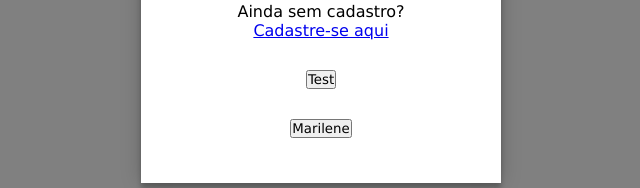
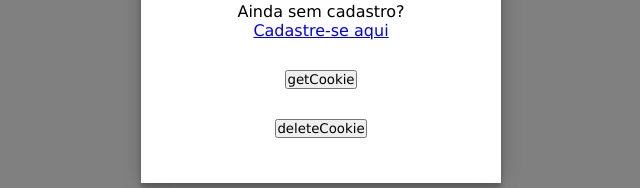
Before and after one commit to Gustavobvs1/simuBanco, a React (Create React App) app in the folder frontend/: page /login in a window 1280 px wide. Shown: the part 461-649 px from the top of the page, without its empty margins (319-959 px from the left). Built offline with nearby package versions, Linux system fonts and the light colour scheme.

Commit message:
ainda sem cookies

```diff
--- a/frontend/src/pages/Login_Cadastro/Login.jsx
+++ b/frontend/src/pages/Login_Cadastro/Login.jsx
@@ -92,8 +92,8 @@ function Login() {
           <br />
           <Link to="/cadastro">Cadastre-se aqui</Link>
         </p>
-        <button onClick={testFunction}>Test</button>
-        <button onClick={deleteCookie}>Marilene</button>
+        <button onClick={testFunction}>getCookie</button>
+        <button onClick={deleteCookie}>deleteCookie</button>
       </div>
     </main>
   );
```
Also changed, not shown: 2 other files (tests, documents, lock files or other folders).
